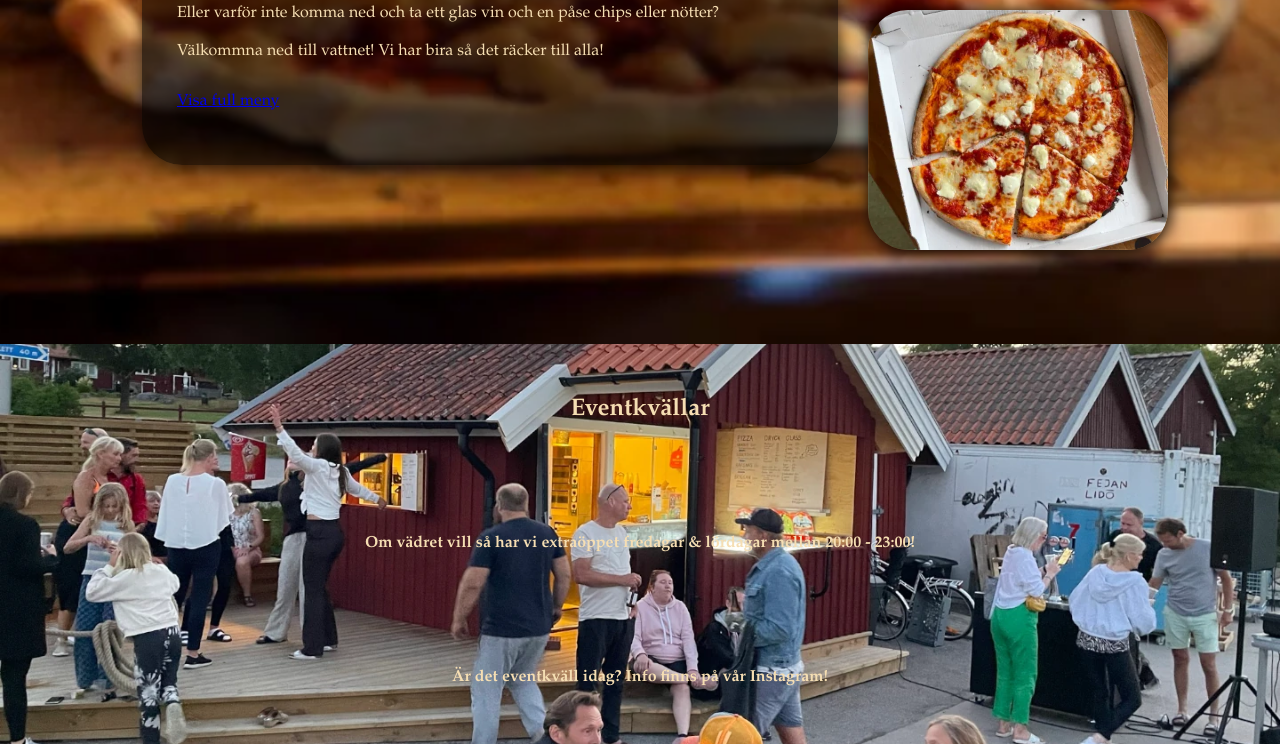
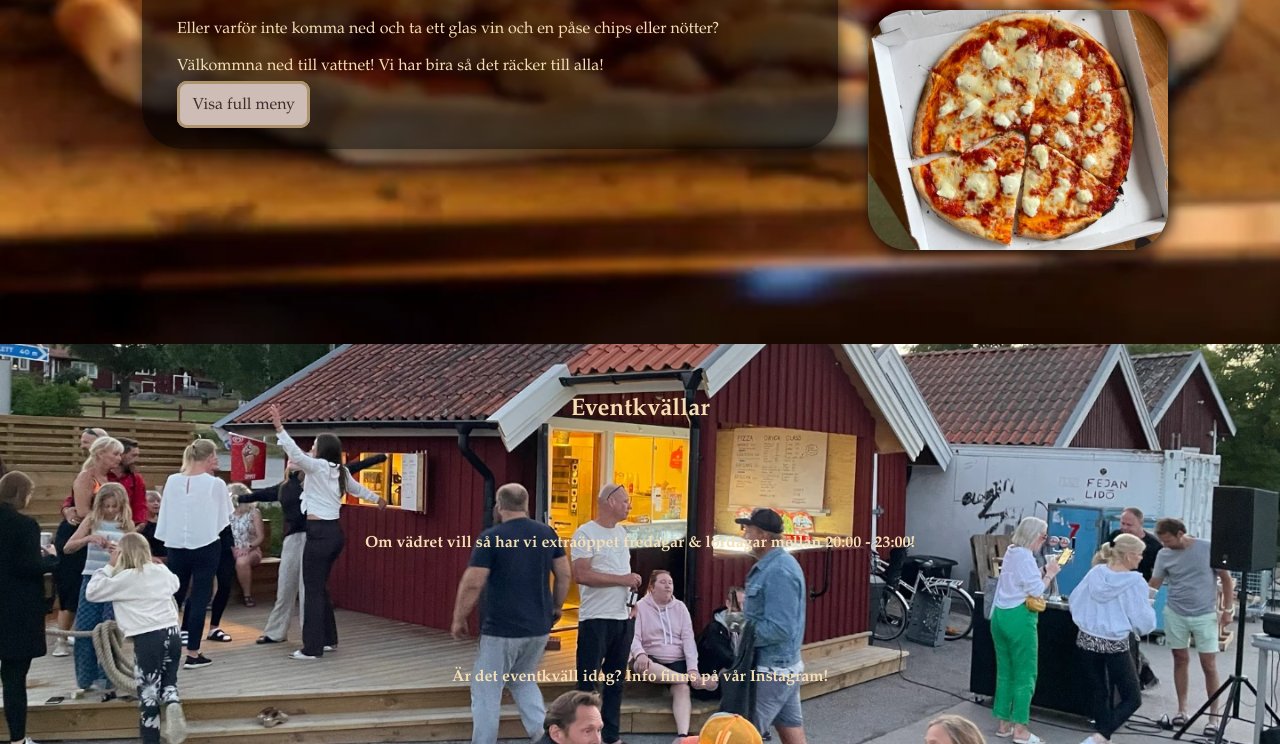
Before and after one commit to Frejbo/Brygganbar-hemsida, a plain HTML site: page index.html in a window 1280 px wide. Shown: the part 936-1680 px from the top of the page. Drawn offline with Linux system fonts and the light colour scheme.

Commit message:
småfixar

```diff
--- a/index.css
+++ b/index.css
@@ -94,15 +94,6 @@ body {
 .VarMat p {
     margin-bottom: 3%;
 }
-.varmat_text a p {
-    margin-top: 5%;
-    text-decoration: underline;
-}
-.varmat_text a {
-    margin-top: 3%;
-    box-shadow: 1px 2px 8px 0px rgba(46, 46, 46, 0.6);
-    text-decoration: none;
-}
 
 
 .eventkväll {
--- a/index.html
+++ b/index.html
@@ -7,7 +7,6 @@
     <title>Brygganbar</title>
     <link rel="stylesheet" href="topbar.css">
     <link rel="stylesheet" href="index.css">
-
 </head>
 <header>
     <div class="topbar">
@@ -41,7 +40,7 @@
             <p>Inte sugen på Pizza? Kom ned och svalka ned dig med vår kulglass från Väddö gårdsmejeri!</p>
             <p>Eller varför inte komma ned och ta ett glas vin och en påse chips eller nötter?</p>
             <p>Välkommna ned till vattnet! Vi har bira så det räcker till alla!</p>
-            <a href="meny.html"><p>Visa full meny</p></a>
+            <a href="meny.html" class="possible_page">Visa full meny</a>
         </div>
         <img src="pizza2.webp" alt="Bild på vår pizza." class="image1">
         <img src="Glass.webp" alt="Bild på kulglass" class="image2">
--- a/topbar.css
+++ b/topbar.css
@@ -42,16 +42,19 @@
     margin-right: 1%;
 }
 .possible_page {
+    padding: 2%;
+    border-radius: 10px;
     color: #3f2c2c;
     background-color:#cebcb7;
     border: 3px solid #ae946d;
+    text-decoration: none;
 }
 .current_page {
     color: #3f2c2c;
     background-color: #948683;
     border: 3px solid #ae946d;
 }
-.topbar a:hover {
+.possible_page:hover {
     background-color:#e1cfca;
 }
 
```
